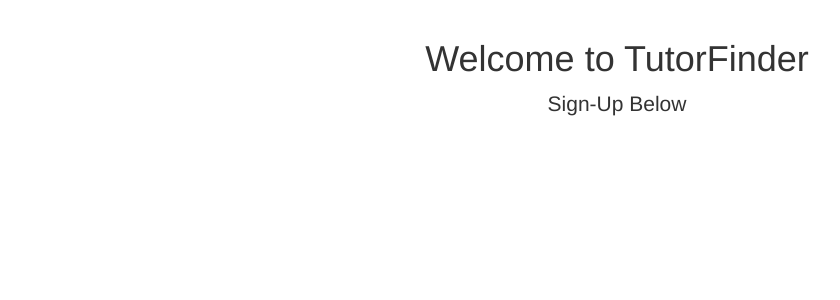
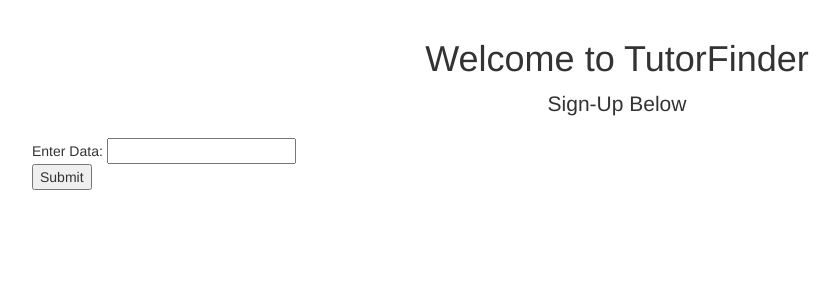
Before and after one commit to BretOwens/TutorFinder, a Flask app: template templates/signup.html in a window 1280 px wide. Shown: the part 51-351 px from the top of the page, without its empty margins (23-863 px from the left). Run offline with Flask 2, Linux system fonts and the light colour scheme; the template is opened without the code that fills it, so the values that code supplies are empty; some libraries are stand-ins or nearby versions.

Commit message:
Added working submission form

```diff
--- a/app.py
+++ b/app.py
@@ -39,5 +39,10 @@ def students_page():
 def tutors_page():
 	return render_template('tutors.html', username=result["TutorUsername"])
 
+@app.route('/signup/form_post', methods=['POST'])
+def complete_form():
+	data = request.form['data']
+	return render_template('success.html', data=data)
+
 if __name__ == '__main__':
     app.run(debug=True)
--- a/templates/signup.html
+++ b/templates/signup.html
@@ -4,9 +4,12 @@
             <div class="col-lg-12 text-center">
                 <h1>Welcome to TutorFinder</h1>
                 <p class="lead">Sign-Up Below</p>
-                <ul class="list-unstyled">
-                    <li>{{username}}</li>
-                </ul>
             </div>
+			<div>
+				<form action="form_post" method="post">
+					Enter Data: <input type="text" name="data"><br/>
+					<input type="submit" value="Submit">
+				</form>
+			</div>
         </div>
 {% endblock %}
```
Also changed, not shown: templates/success.html (added, +12 -0 lines).
